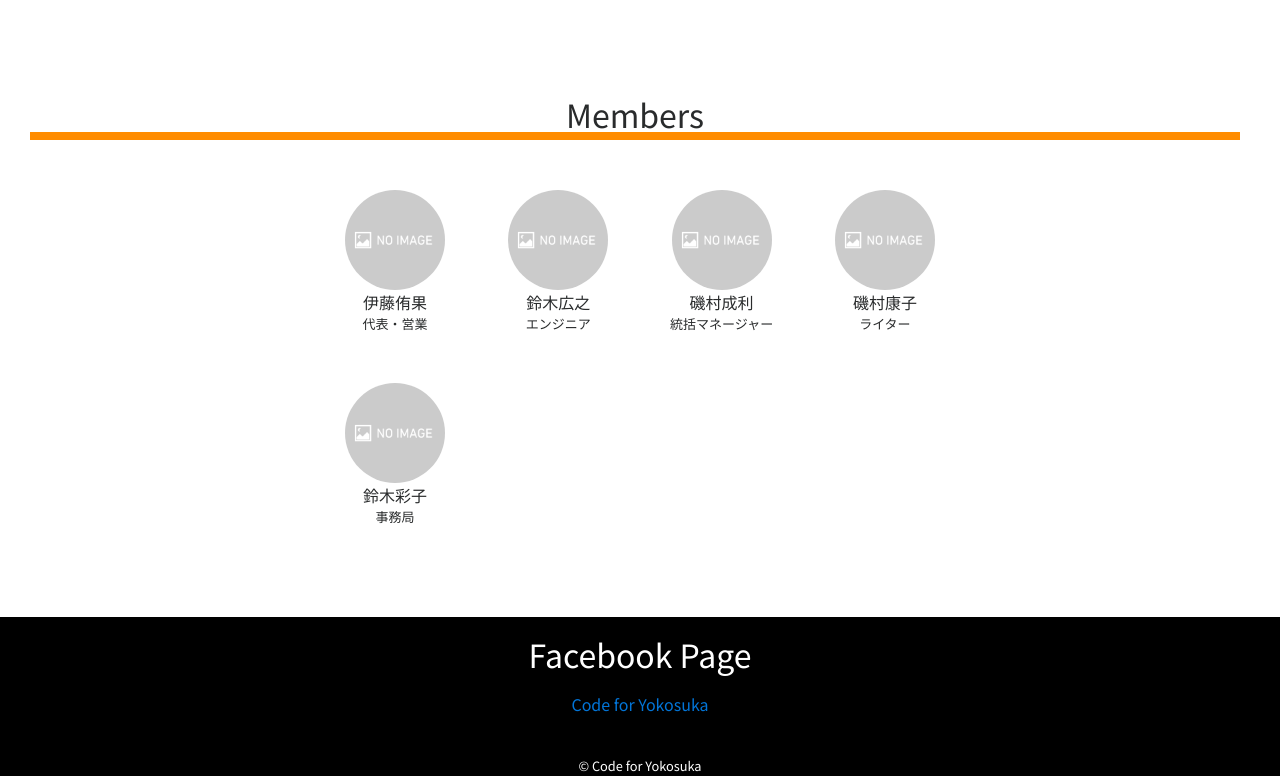
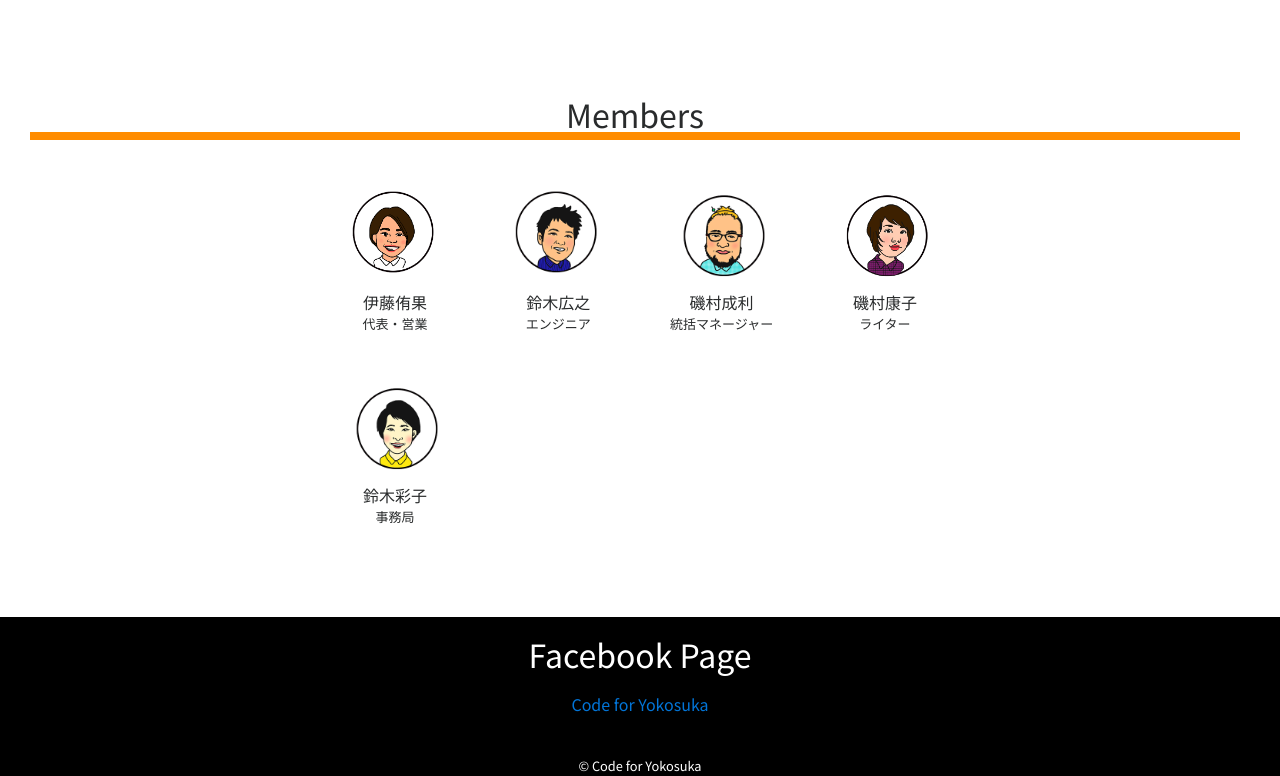
Before and after one commit to codeforyokosuka/codeforyokosuka.github.io, a plain HTML site: page index.html in a window 1280 px wide. Shown: the part 1479-2255 px from the top of the page. Drawn offline with nearby package versions, Linux system fonts and the light colour scheme.

Commit message:
Add member's profile images.

```diff
--- a/index.html
+++ b/index.html
@@ -132,7 +132,7 @@
                         <div class="row">
                             <div class="member col-6 col-md-3">
                                 <div class="member-image">
-                                    <img src="./images/no-image.png">
+                                    <img src="./images/codeforyokosuka_profile_image_yuuka.png">
                                 </div>
                                 <div class="member-name">
                                     伊藤侑果
@@ -143,7 +143,7 @@
                             </div>
                             <div class="member col-6 col-md-3">
                                 <div class="member-image">
-                                    <img src="./images/no-image.png">
+                                    <img src="./images/codeforyokosuka_profile_image_hiroyuki.png">
                                 </div>
                                 <div class="member-name">
                                     鈴木広之
@@ -154,7 +154,7 @@
                             </div>
                             <div class="member col-6 col-md-3">
                                 <div class="member-image">
-                                    <img src="./images/no-image.png">
+                                    <img src="./images/codeforyokosuka_profile_image_naru.png">
                                 </div>
                                 <div class="member-name">
                                     磯村成利
@@ -165,7 +165,7 @@
                             </div>
                             <div class="member col-6 col-md-3">
                                 <div class="member-image">
-                                    <img src="./images/no-image.png">
+                                    <img src="./images/codeforyokosuka_profile_image_noko.png">
                                 </div>
                                 <div class="member-name">
                                     磯村康子
@@ -176,7 +176,7 @@
                             </div>
                             <div class="member col-6 col-md-3">
                                 <div class="member-image">
-                                    <img src="./images/no-image.png">
+                                    <img src="./images/codeforyokosuka_profile_image_ayako.png">
                                 </div>
                                 <div class="member-name">
                                     鈴木彩子
```
Also changed, not shown: images/codeforyokosuka_profile_image_ayako.png (added), images/codeforyokosuka_profile_image_hiroyuki.png (added), images/codeforyokosuka_profile_image_naru.png (added), images/codeforyokosuka_profile_image_noko.png (added), images/codeforyokosuka_profile_image_yuuka.png (added).
